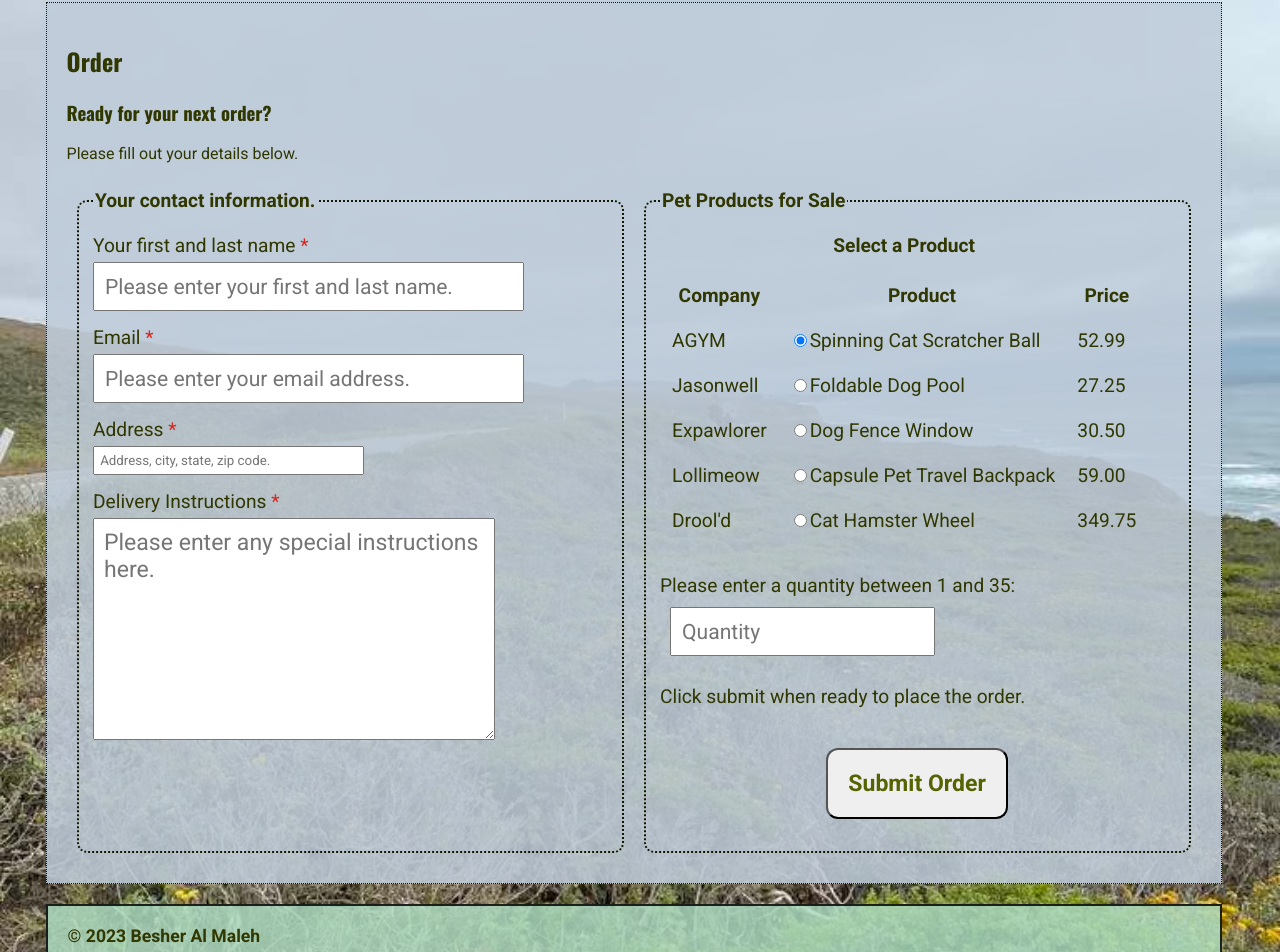
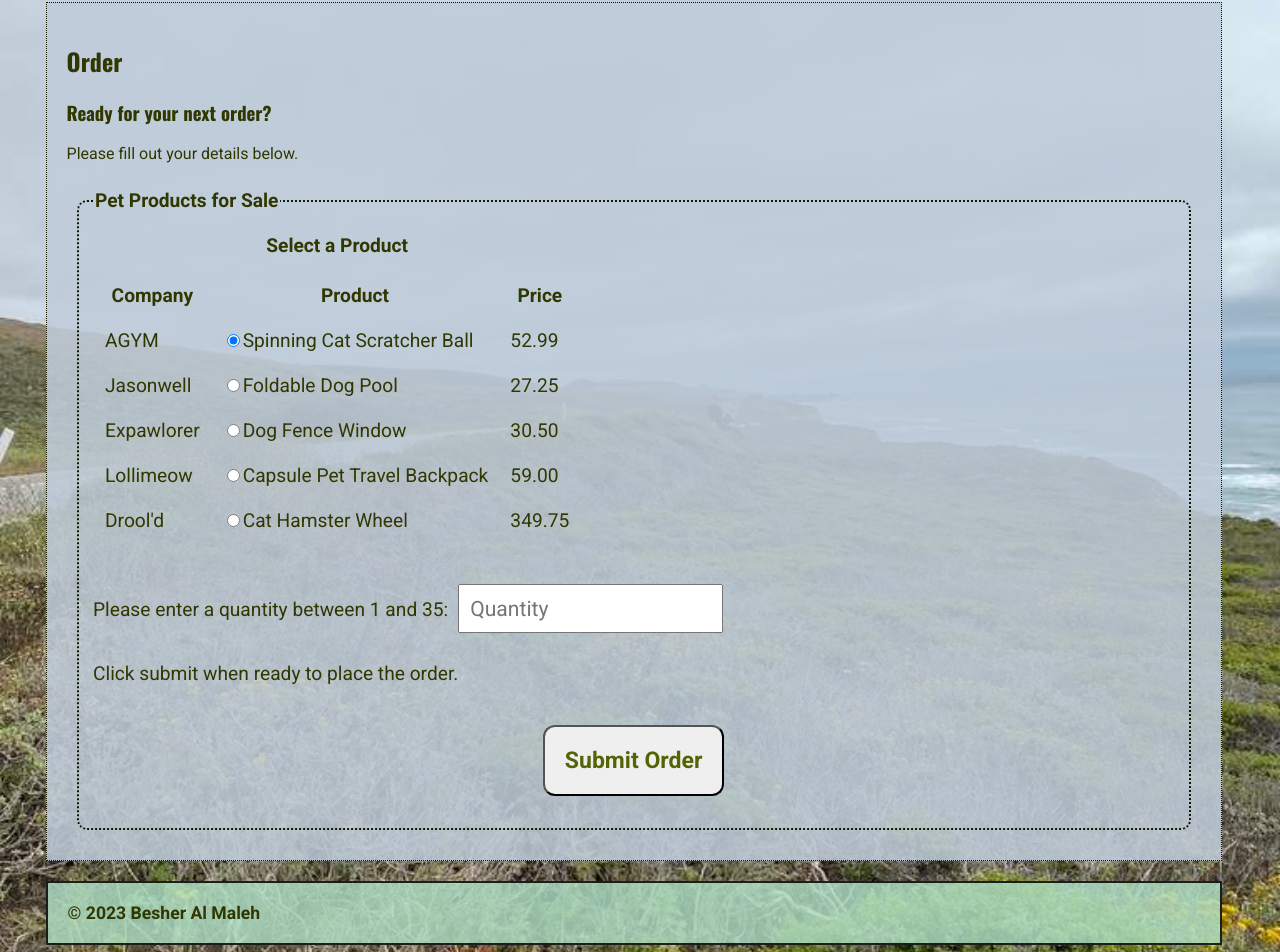
Before and after one commit to almalehb/cs290-a8-almalehb-portfolio, a React (Create React App) app in the folder a8-almalehb-portfolio/frontend/: page /order in a window 1280 px wide. Shown: the part 324-1276 px from the top of the page. Built offline with nearby package versions, Linux system fonts and the light colour scheme.

Commit message:
fix up the order page radios

```diff
--- a/a8-almalehb-portfolio/frontend/src/App.css
+++ b/a8-almalehb-portfolio/frontend/src/App.css
@@ -345,6 +345,12 @@ fieldset {
   min-width: 240px;
 }
 
+#address {
+  padding: 10px;
+  font-size: 1.1em;
+  min-width: 240px;
+}
+
 label.required::after {
   content: " *";
   color: var(--medium-required-color)
--- a/a8-almalehb-portfolio/frontend/src/pages/ContactPage.js
+++ b/a8-almalehb-portfolio/frontend/src/pages/ContactPage.js
@@ -166,7 +166,7 @@ function ContactPage({ setContactForm }) {
                             <div className="improvements">
                                 <input
                                     type="checkbox"
-                                    id="Accessibility"
+                                    id="accessibility"
                                     name="improvements"
                                     value="accessibility"
                                     onChange={handleChange}
--- a/a8-almalehb-portfolio/frontend/src/pages/OrderPage.js
+++ b/a8-almalehb-portfolio/frontend/src/pages/OrderPage.js
@@ -2,6 +2,8 @@ import { React, useState, useEffect } from 'react';
 import { useNavigate } from 'react-router-dom';
 
 function OrderPage() {
+
+    const [selectedProduct, setSelectedProduct] = useState('Spinning Cat Scratcher Ball');
 
     useEffect(() => {
     }, []);
@@ -15,26 +17,6 @@ function OrderPage() {
                     <p>Please fill out your details below.</p>
 
                     <form action="/orderResults" method="POST">
-
-                        <fieldset>
-                            <legend>Your contact information.</legend>
-
-                            <label for="fullName" class="required">Your first and last name </label>
-                            <input type="text" name="fullName" id="fullName" size="35" required
-                                placeholder="Please enter your first and last name." autofocus />
-
-                            <label for="email" class="required">Email </label>
-                            <input type="email" name="email" id="email" size="35" required
-                                placeholder="Please enter your email address." />
-
-                            <label for="address" class="required">Address </label>
-                            <input type="text" name="address" id="address" size="35" required
-                                placeholder="Address, city, state, zip code." />
-
-                            <label for="instructions" class="required">Delivery Instructions </label>
-                            <textarea name="instructions" minlength="3" maxlength="500" required
-                                placeholder="Please enter any special instructions here."></textarea>
-                        </fieldset>
 
 
                         <fieldset>
@@ -53,9 +35,11 @@ function OrderPage() {
                                         <td>AGYM</td>
                                         <td>
                                             <label for="agymProduct">
-                                                <input type="radio" id="agymProduct" name="product" required checked
+                                                <input type="radio" id="agymProduct" name="product" required
+                                                    checked={selectedProduct === 'Spinning Cat Scratcher Ball'}
+                                                    onChange={(e) => setSelectedProduct(e.target.value)}
                                                     value="Spinning Cat Scratcher Ball" />
-                                                    Spinning Cat Scratcher Ball
+                                                Spinning Cat Scratcher Ball
                                             </label>
                                         </td>
                                         <td>52.99</td>
@@ -66,8 +50,10 @@ function OrderPage() {
                                         <td>
                                             <label for="jasonProduct">
                                                 <input type="radio" id="jasonProduct" name="product"
+                                                    checked={selectedProduct === 'Foldable Dog Pool'}
+                                                    onChange={(e) => setSelectedProduct(e.target.value)}
                                                     value="Foldable Dog Pool" />
-                                                    Foldable Dog Pool
+                                                Foldable Dog Pool
                                             </label>
                                         </td>
                                         <td>27.25</td>
@@ -78,8 +64,10 @@ function OrderPage() {
                                         <td>
                                             <label for="expawProduct">
                                                 <input type="radio" id="expawProduct" name="product"
+                                                    checked={selectedProduct === 'Dog Fence Window'}
+                                                    onChange={(e) => setSelectedProduct(e.target.value)}
                                                     value="Dog Fence Window" />
-                                                    Dog Fence Window
+                                                Dog Fence Window
                                             </label>
                                         </td>
                                         <td>30.50</td>
@@ -90,8 +78,10 @@ function OrderPage() {
                                         <td>
                                             <label for="lolliProduct">
                                                 <input type="radio" id="lolliProduct" name="product"
+                                                    checked={selectedProduct === 'Capsule Pet Travel Backpack'}
+                                                    onChange={(e) => setSelectedProduct(e.target.value)}
                                                     value="Capsule Pet Travel Backpack" />
-                                                    Capsule Pet Travel Backpack
+                                                Capsule Pet Travel Backpack
                                             </label>
                                         </td>
                                         <td>59.00</td>
@@ -102,8 +92,10 @@ function OrderPage() {
                                         <td>
                                             <label for="droolProduct">
                                                 <input type="radio" id="droolProduct" name="product"
+                                                    checked={selectedProduct === 'Cat Hamster Wheel'}
+                                                    onChange={(e) => setSelectedProduct(e.target.value)}
                                                     value="Cat Hamster Wheel" />
-                                                    Cat Hamster Wheel
+                                                Cat Hamster Wheel
                                             </label>
                                         </td>
                                         <td>349.75</td>
```
